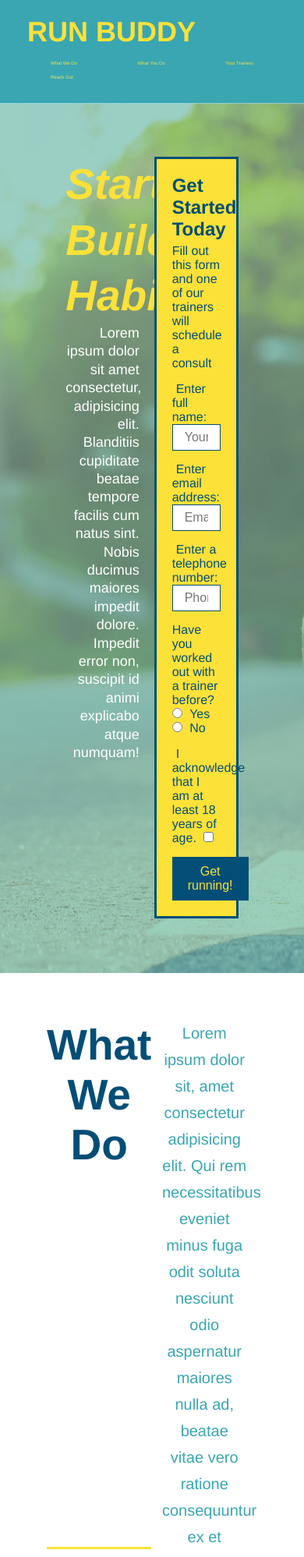
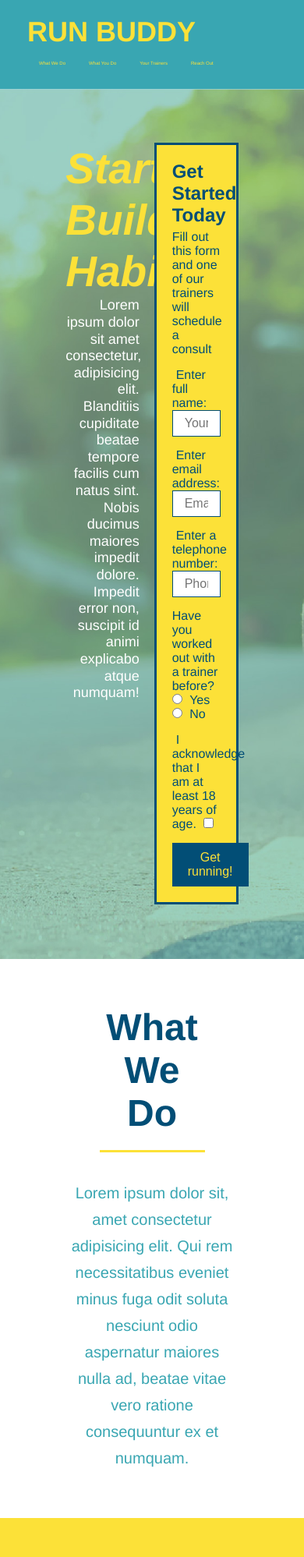
Before and after one commit to jennifermulder/run-buddy, a plain HTML site: page index.html in a window 390 px wide. Shown: the top 1997 px of the page at 78% size. Drawn offline with Linux system fonts and the light colour scheme.

Commit message:
media queries sizing

```diff
--- a/assets/css/style.css
+++ b/assets/css/style.css
@@ -44,7 +44,7 @@ header nav ul {
 }
 
 header nav ul li a {
-    margin: 0 30px;
+    padding: 10px 15px;
     font-weight: lighter;
     font-size: 1.55vw;
 }
@@ -85,6 +85,7 @@ section {
     display: flex;
     justify-content: center;
     flex-wrap: wrap;
+    align-items: flex-start;
 }
 /* Hero Style End */
 
@@ -134,7 +135,7 @@ section {
     margin: 3.5%;
     color: #fff;
     font-size: 18px;
-    line-height: 1.3;
+    line-height: 1.2;
 }
 
 .hero-cta h2 {
@@ -162,7 +163,7 @@ section {
 
 /* Applies to both the "What we do" & "What you do" */
 .section-title {
-    font-size: 55px;
+    font-size: 48px;
     color: #024e76;
     border-bottom: 3px solid;
     padding-bottom: 20px;
@@ -349,3 +350,18 @@ section {
 .flex-row {
     display: flex;
 }
+
+/* MEDIA QUERY FOR SMALLER DESKTOP SCREENS AND SMALLER */
+@media screen and (max-width: 980px) {
+
+  }
+
+  /* MEDIA QUERY FOR TABLETS AND SMALLER */
+  @media screen and (max-width: 768px) {
+
+  }
+
+  /* MEDIA QUERY FOR MOBILE PHONES AND SMALLER */
+  @media screen and (max-width: 575px) {
+
+  }
--- a/index.html
+++ b/index.html
@@ -2,6 +2,7 @@
 <html lang="en">
     <head>
         <meta charset="UTF-8" />
+        <meta name="viewport" content="width=device-width, initial-scale=1.0" />
         <title>Run Buddy</title>
         <link rel="stylesheet" href="./assets/css/style.css" />
     </head>
@@ -73,12 +74,14 @@
         <!--"what we do" section-->
         <section id="what-we-do" class="intro">
             <div class="flex-row">
-                <h2 class="section-title primary-border">What We Do</h2>
-                <div class="flex-row">
-                    <p>
-                        Lorem ipsum dolor sit, amet consectetur adipisicing elit. Qui rem necessitatibus eveniet minus fuga odit soluta nesciunt odio aspernatur maiores nulla ad, beatae vitae vero ratione consequuntur ex et numquam.
-                    </p>
-                </div>
+                <h2 class="section-title primary-border">
+                    What We Do
+                </h2>
+            </div>
+            <div class="flex-row">
+                <p>
+                    Lorem ipsum dolor sit, amet consectetur adipisicing elit. Qui rem necessitatibus eveniet minus fuga odit soluta nesciunt odio aspernatur maiores nulla ad, beatae vitae vero ratione consequuntur ex et numquam.
+                </p>
             </div>
         </section>
 
```
Also changed, not shown: privacy-policy.html (+1 -0 lines).
